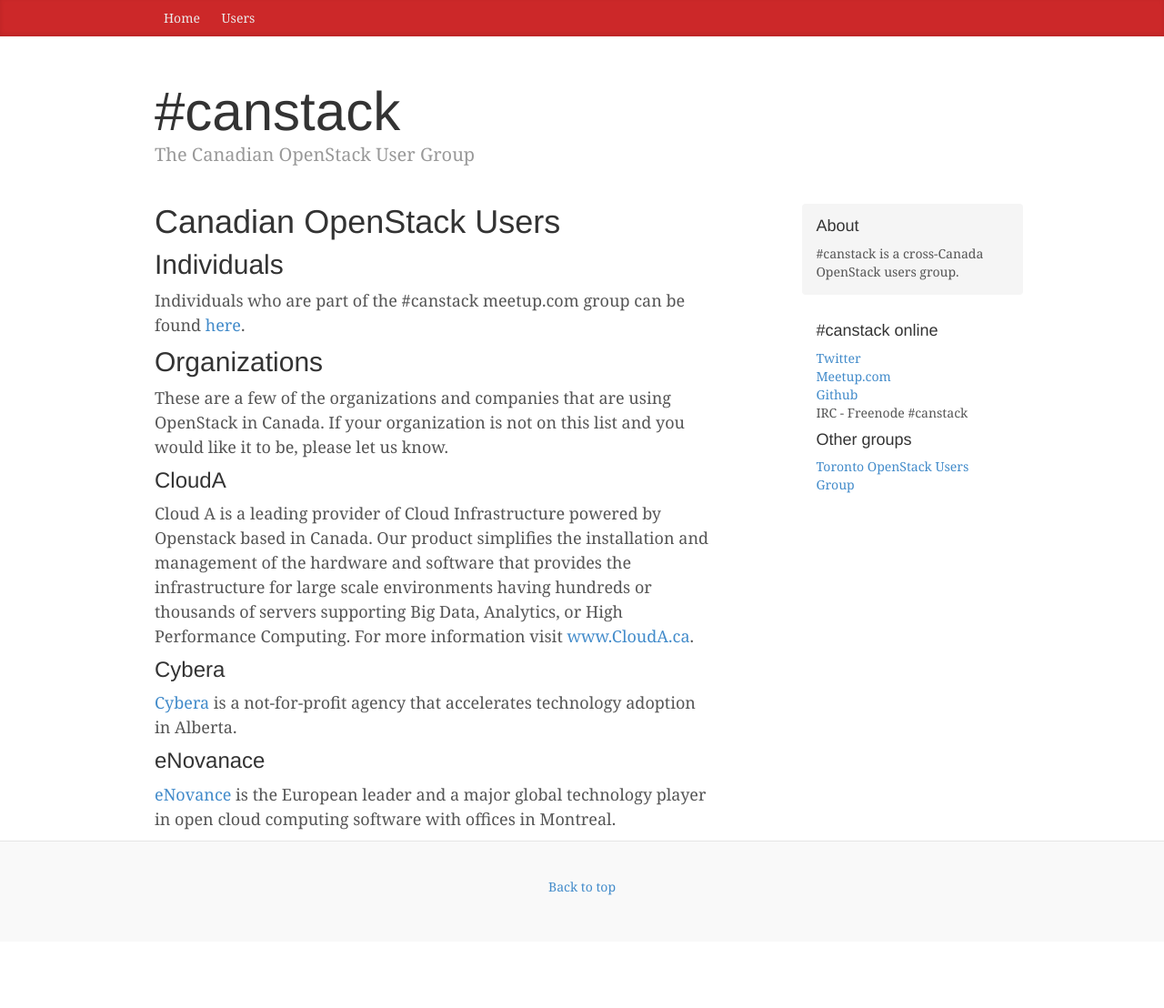
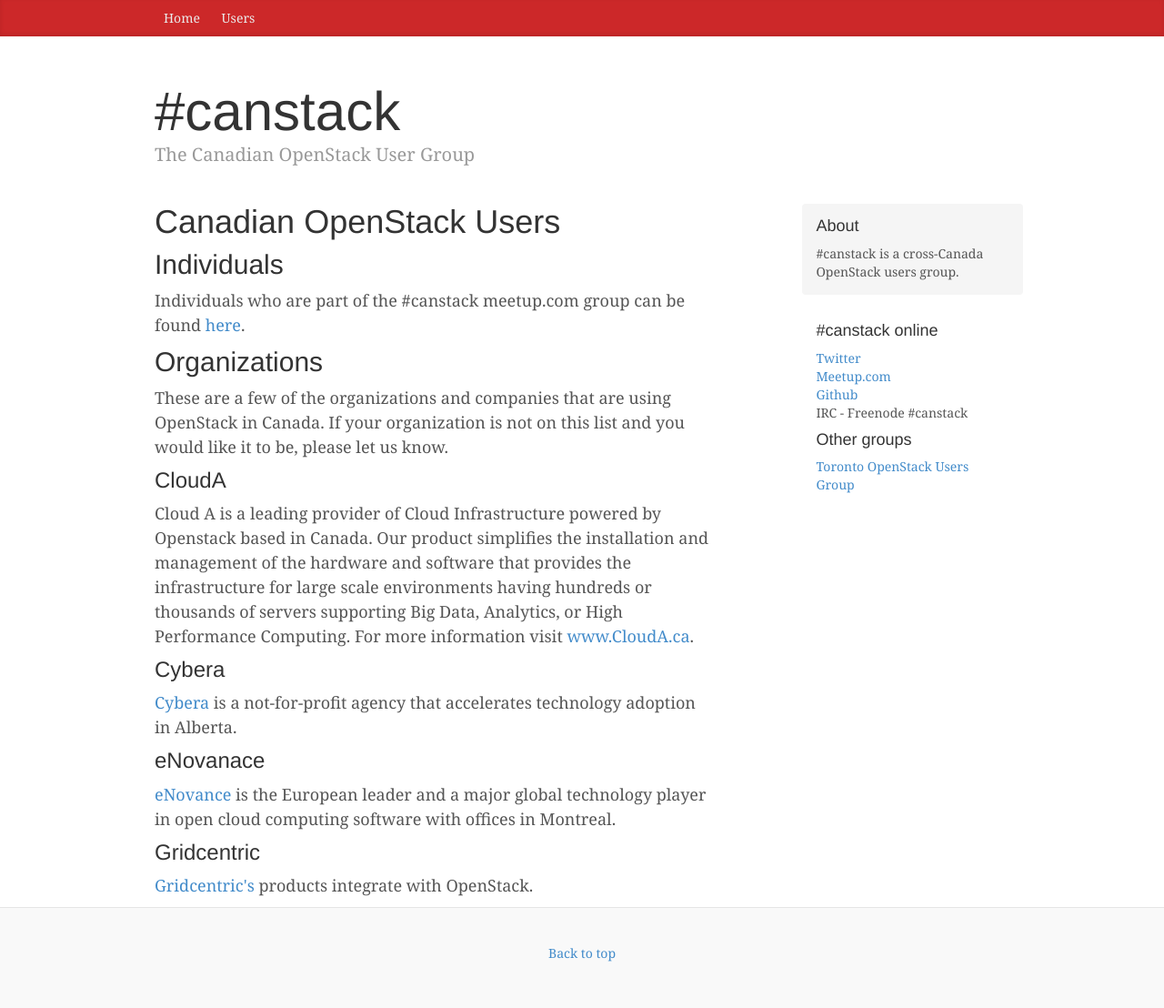
Before and after one commit to canstack/canstack.github.io, a Jekyll site: the page built from users/index.html, in a window 1280 px wide. Shown: the whole page at 91% size. Built offline with Jekyll 4.4.1, drawn with Linux system fonts in a browser that asks for light colours; nearby versions of some CDN libraries; before the commit the page ends 1035 px from its top, so only the background shows below that.

Commit message:
add gridcentric to organizational users

```diff
--- a/users/index.html
+++ b/users/index.html
@@ -15,4 +15,6 @@
   <p><a href="http://cybera.ca">Cybera</a> is a not-for-profit agency that accelerates technology adoption in Alberta.</p>
   <h3>eNovanace</h3>
   <p><a href="http://www.enovance.com/">eNovance</a> is the European leader and a major global technology player in open cloud computing software with offices in Montreal.</p>
+  <h3>Gridcentric</h3>
+  <p><a href="http://gridcentric.com/technology/vms/">Gridcentric's</a> products integrate with OpenStack.</p>
 </div>
```
Also changed, not shown: 1 other file.
